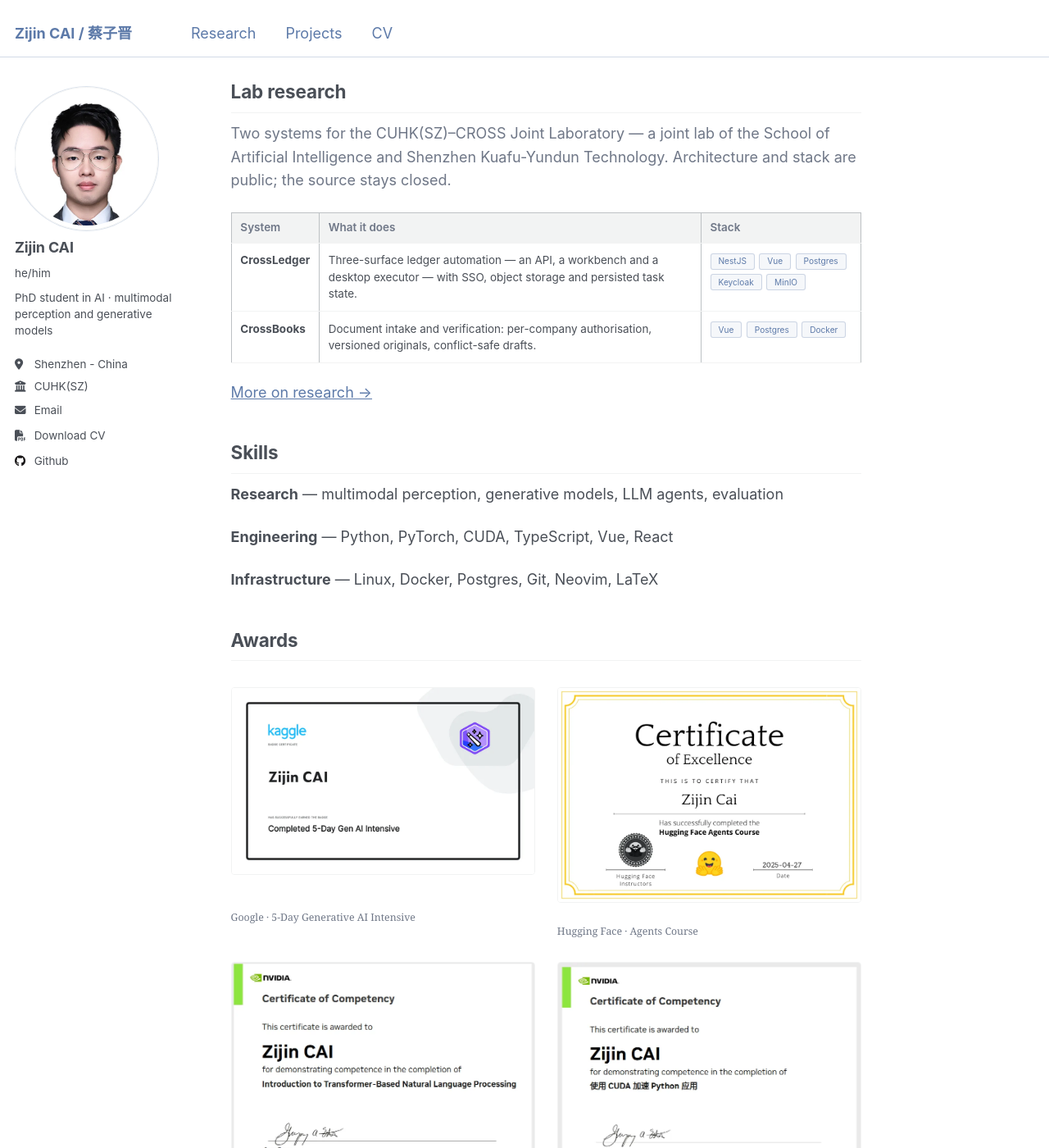
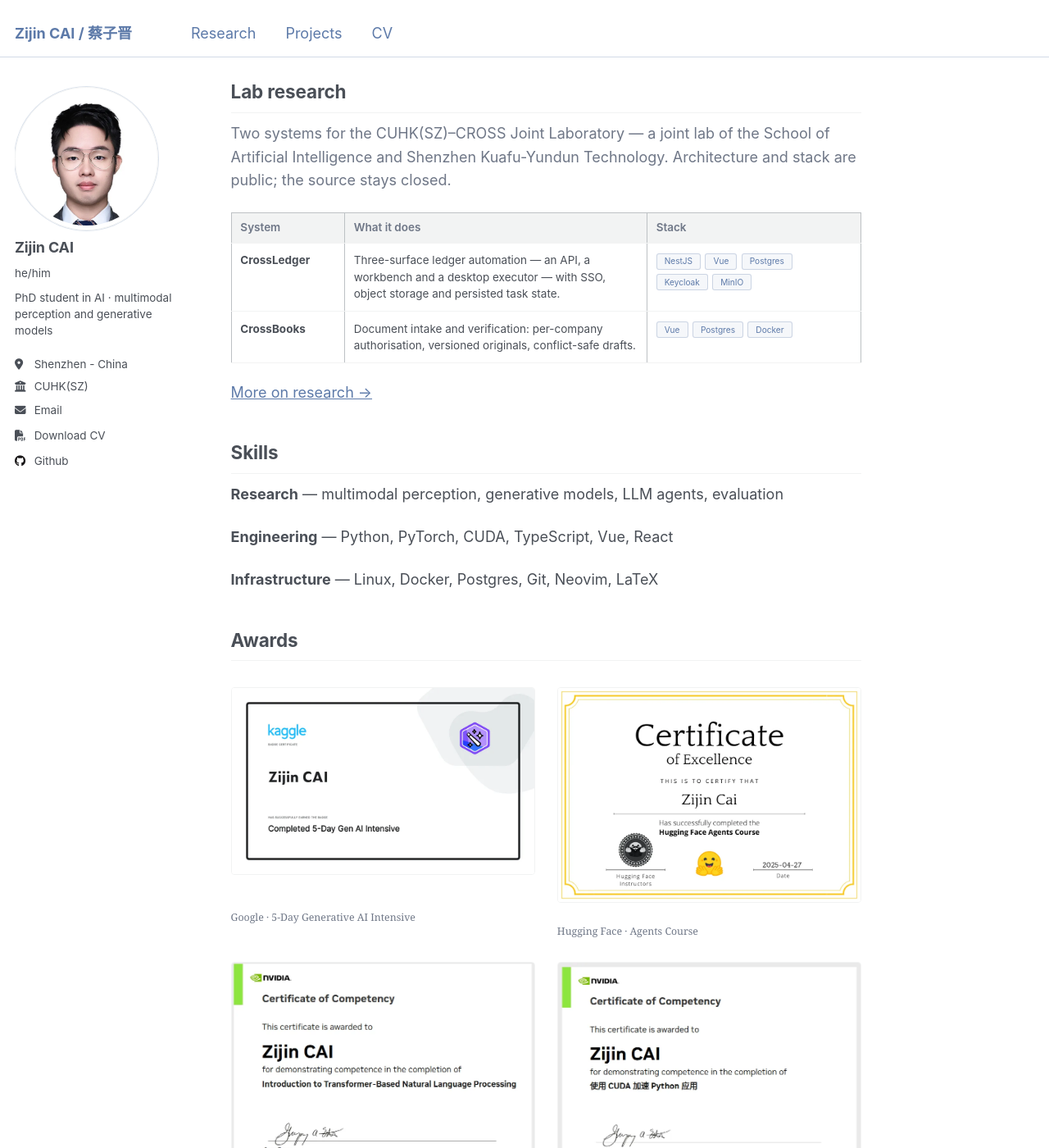
Before and after one commit to CAI991108/CAI991108.github.io, a Jekyll site: the page built from _pages/about.md, in a window 1280 px wide and 1400 px high, scrolled down 1115 px. Shown: the whole window at 82% size. Built offline with Jekyll 4.4.1, drawn with Linux system fonts in a browser that asks for light colours.

Commit message:
style: give the lab table a fixed column rhythm
The description column was competing with the stack chips for space, so the
rows wrapped into tall blocks. System names are short, so they get a fixed
18% and the chips 34%; below 600px the table goes back to auto layout.

```diff
--- a/_sass/_overrides.scss
+++ b/_sass/_overrides.scss
@@ -104,6 +104,7 @@
   margin: 1rem 0 1.2rem;
   border-collapse: collapse;
   font-size: $type-size-6;
+  table-layout: fixed;
 
   th {
     padding: 0.4rem 0.6rem;
@@ -121,8 +122,17 @@
     line-height: 1.5;
   }
 
+  /* System names are short and fixed; the description is the column that
+   * wants the room. */
+  th:first-child,
   td:first-child {
+    width: 18%;
     white-space: nowrap;
+  }
+
+  th:last-child,
+  td:last-child {
+    width: 34%;
   }
 
   .chip {
@@ -227,6 +237,22 @@
   .cert-grid,
   .project-grid {
     grid-template-columns: minmax(0, 1fr);
+  }
+
+  /* Fixed column widths only make sense when there is a column to spare. */
+  .lab-table {
+    table-layout: auto;
+
+    th:first-child,
+    td:first-child {
+      width: auto;
+      white-space: normal;
+    }
+
+    th:last-child,
+    td:last-child {
+      width: auto;
+    }
   }
 }
 
```
